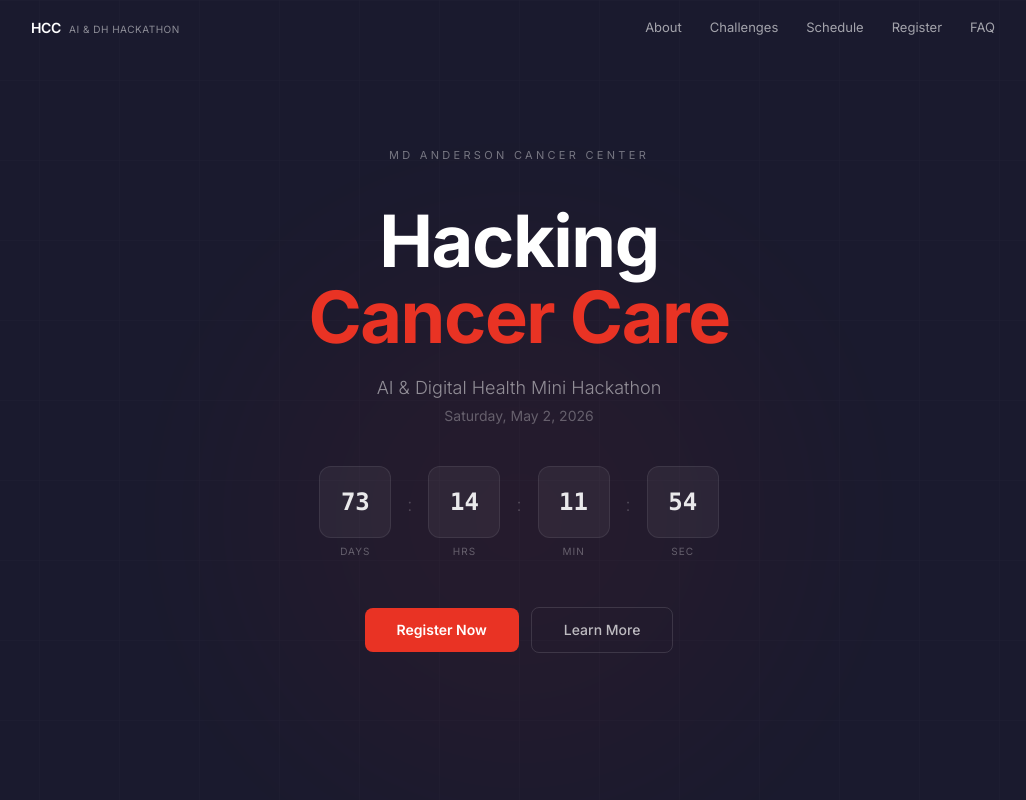
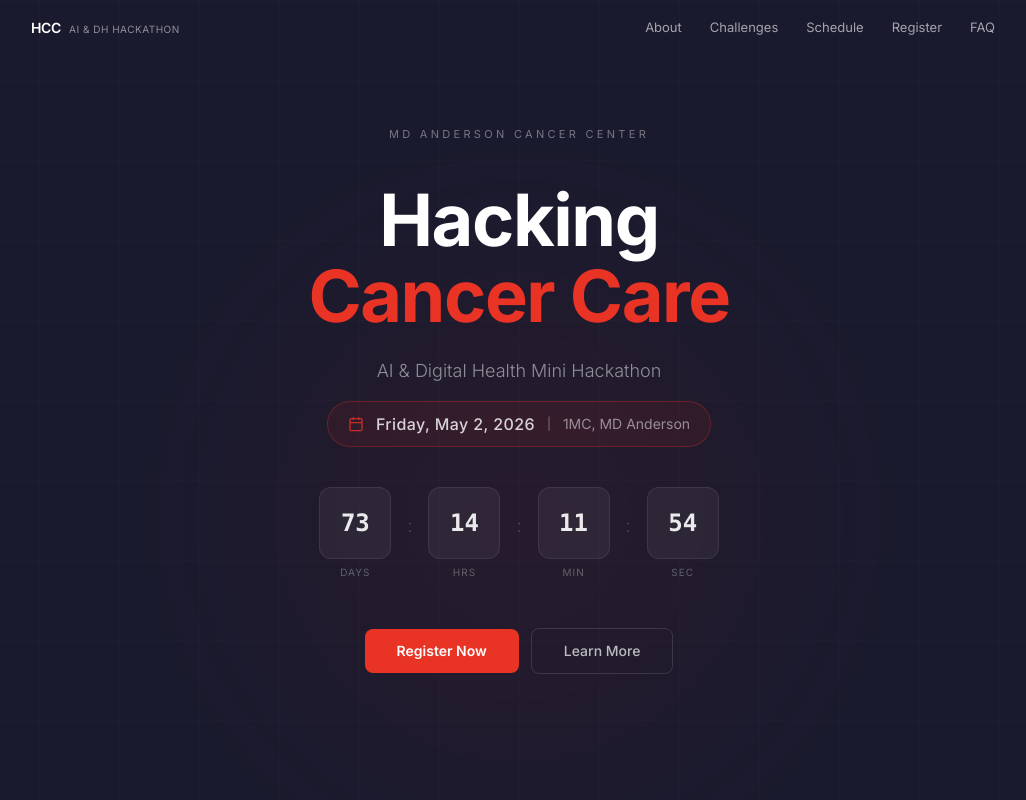
Before and after one commit to kabsam549-bot/hacking-cancer-care, a Next.js app: page / in a window 1280 px wide. Shown: the top 800 px of the page, without its empty margins (121-1147 px from the left). Built offline with nearby package versions, Linux system fonts and the light colour scheme.

Commit message:
Hero: Make date + venue more prominent with pill badge

```diff
--- a/src/components/Hero.tsx
+++ b/src/components/Hero.tsx
@@ -60,13 +60,23 @@ export default function Hero() {
           Cancer Care
         </h1>
 
-        <div className="mt-5 mb-10">
+        <div className="mt-6 mb-10">
           <p className="text-base sm:text-lg text-white/50 font-light">
             AI & Digital Health Mini Hackathon
           </p>
-          <p className="text-sm text-white/30 mt-1">
-            Saturday, May 2, 2026
-          </p>
+          <div className="inline-flex items-center gap-3 mt-4 px-5 py-2.5 border border-[var(--color-accent)]/30 rounded-full bg-[var(--color-accent)]/[0.08]">
+            <svg className="w-4 h-4 text-[var(--color-accent)] opacity-80" fill="none" viewBox="0 0 24 24" stroke="currentColor" strokeWidth={2}>
+              <rect x="3" y="4" width="18" height="18" rx="2" />
+              <path d="M16 2v4M8 2v4M3 10h18" />
+            </svg>
+            <span className="text-sm sm:text-base font-medium tracking-wide text-white/80">
+              Friday, May 2, 2026
+            </span>
+            <span className="text-xs text-white/40">|</span>
+            <span className="text-xs sm:text-sm text-white/50">
+              1MC, MD Anderson
+            </span>
+          </div>
         </div>
 
         {/* Countdown */}
```
